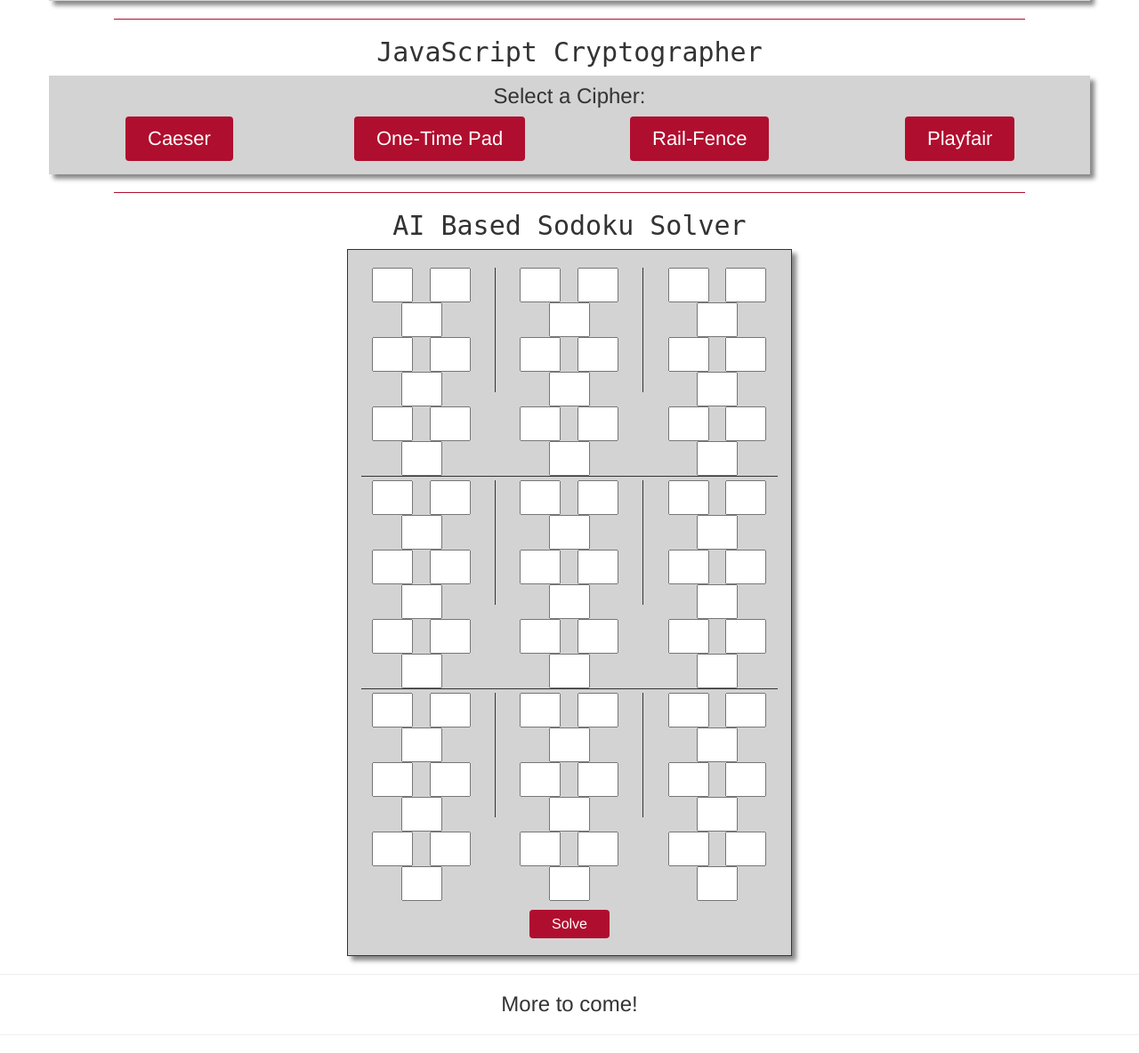
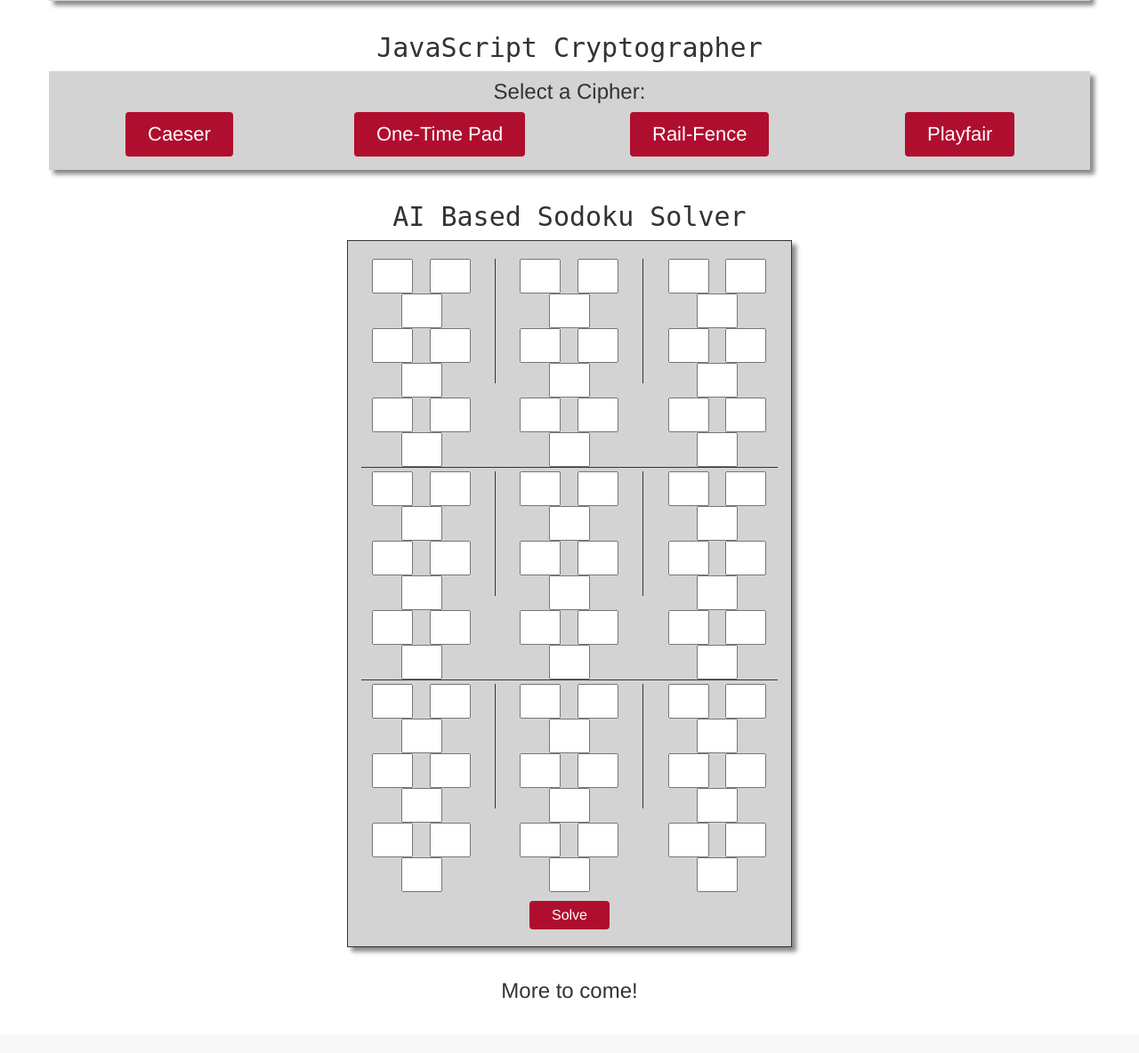
Before and after one commit to rlowman/RobertWebsite, a Django app: page /projects in a window 1280 px wide. Shown: the part 366-1550 px from the top of the page at 89% size. After the commit the page ends 1489 px from the top, so only its background shows below. Run offline with Django 3.2, Linux system fonts and the light colour scheme; some libraries are stand-ins or nearby versions.

Commit message:
fixing header break colors3

```diff
--- a/mysite/index/templates/index/projects.html
+++ b/mysite/index/templates/index/projects.html
@@ -380,8 +380,8 @@
 				</div>
 			</form>
 		</div>
-		<hr class = "projectDiv">
+		<hr class = "projectBreak">
 		<h3 align="center">More to come!</h3>
-		<hr class = "projectDiv">
+		<hr class = "projectBreak">
 	</body>
 </html>
--- a/mysite/static/css/projectStyle.css
+++ b/mysite/static/css/projectStyle.css
@@ -51,12 +51,13 @@ hr.sodokuBreak{
   border-top: 1px solid;
 }
 hr.projectBreak {
-  width : 80%;
+  width : 0%;
   align : "center";
   height: 1px;
   background-color: rgba(176, 14, 46, 1);
   color: rgba(176, 14, 46, 1);
   border: 0 none;
+  margin-top: 15px;
 }
 br.adjuster {
   display : block;
```
